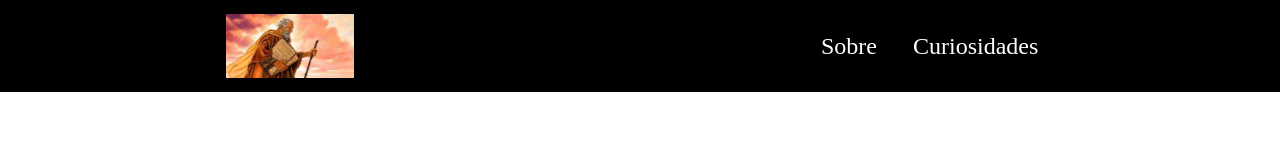
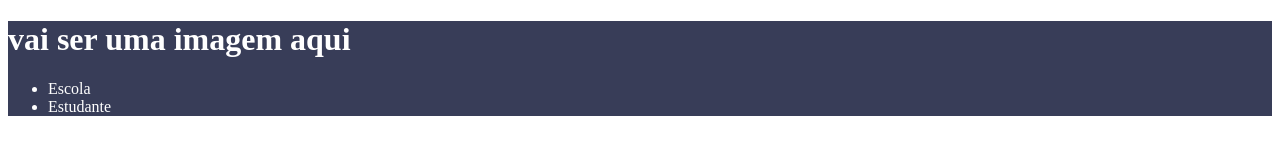
Before and after one commit to MatheusRochaDev/site-turma-criativo-moises, a plain HTML site: page index.html in a window 1280 px wide. Drawn offline with Linux system fonts and the light colour scheme.

Commit message:
Add files via upload

```diff
--- a/index.css
+++ b/index.css
@@ -1,21 +1,4 @@
-* {
-    margin: 0;
-    padding: 0;
+header{
+    background-color: #383D58;
+    color: white;
 }
-
-.cabecalho {
-    background-color: #000000;
-    color: #ffffff;
-    display: flex;
-    justify-content: space-around;
-    align-items: center;
-    padding: 14px 0;
-}
-.cabecalho-imagem {
-    width: 10%;
-}
-.cabecalho-lista-item {
-   display: inline-block;
-   margin: 0 16px;
-   font-size: 24px;
-}
--- a/index.html
+++ b/index.html
@@ -4,17 +4,16 @@
     <meta charset="UTF-8">
     <meta http-equiv="X-UA-Compatible" content="IE=edge">
     <meta name="viewport" content="width=device-width, initial-scale=1.0">
+    <link rel="stylesheet" href="index.css">
     <title>Document</title>
-    <link rel="stylesheet" href="index.css">
 </head>
 <body>
-    <header class="cabecalho">
-        <img class="cabecalho-imagem" src="logo.jpeg" alt="Moisés – Um Mestre Espiritual">
-        <ul class="cabecalho-lista">
-           <li class="cabecalho-lista-item">Sobre</li>
-           <li class="cabecalho-lista-item">Curiosidades</li>
-        </ul>
+    <header>
+    <h1>vai ser uma imagem aqui</h1>
+    <ul>
+        <li>Escola</li>
+        <li>Estudante</li>
+    </ul>
     </header>
-
 </body>
 </html>
```
